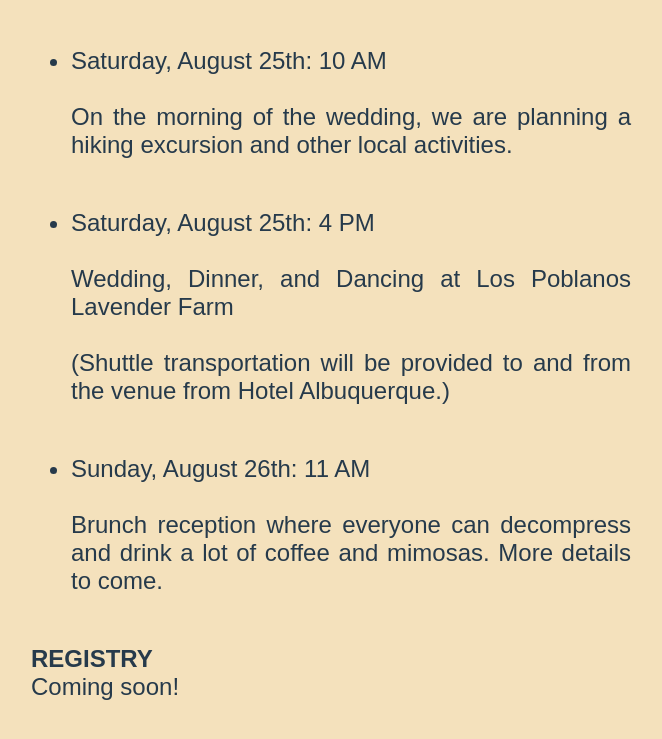
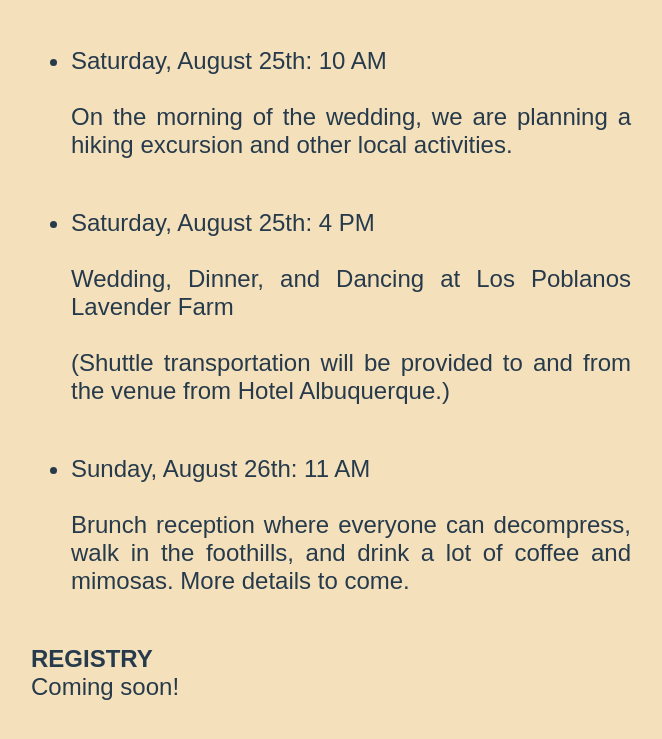
Before and after one commit to esmooov/rachelanderik2018, a plain HTML site: page index.html in a window 1280 px wide. Shown: the part 2756-3495 px from the top of the page, without its empty margins (105-767 px from the left). Drawn offline with Linux system fonts and the light colour scheme; a web font is replaced by a local one.

Commit message:
Update index.html

```diff
--- a/index.html
+++ b/index.html
@@ -187,7 +187,7 @@
 
             <li>
               <em>Sunday, August 26th:</em> 11 AM <br/><br/>
-              Brunch reception where everyone can decompress and drink a lot of coffee and mimosas. More details to come.
+              Brunch reception where everyone can decompress, walk in the foothills, and drink a lot of coffee and mimosas. More details to come.
             </li>
           </ul>
         </p>
```
